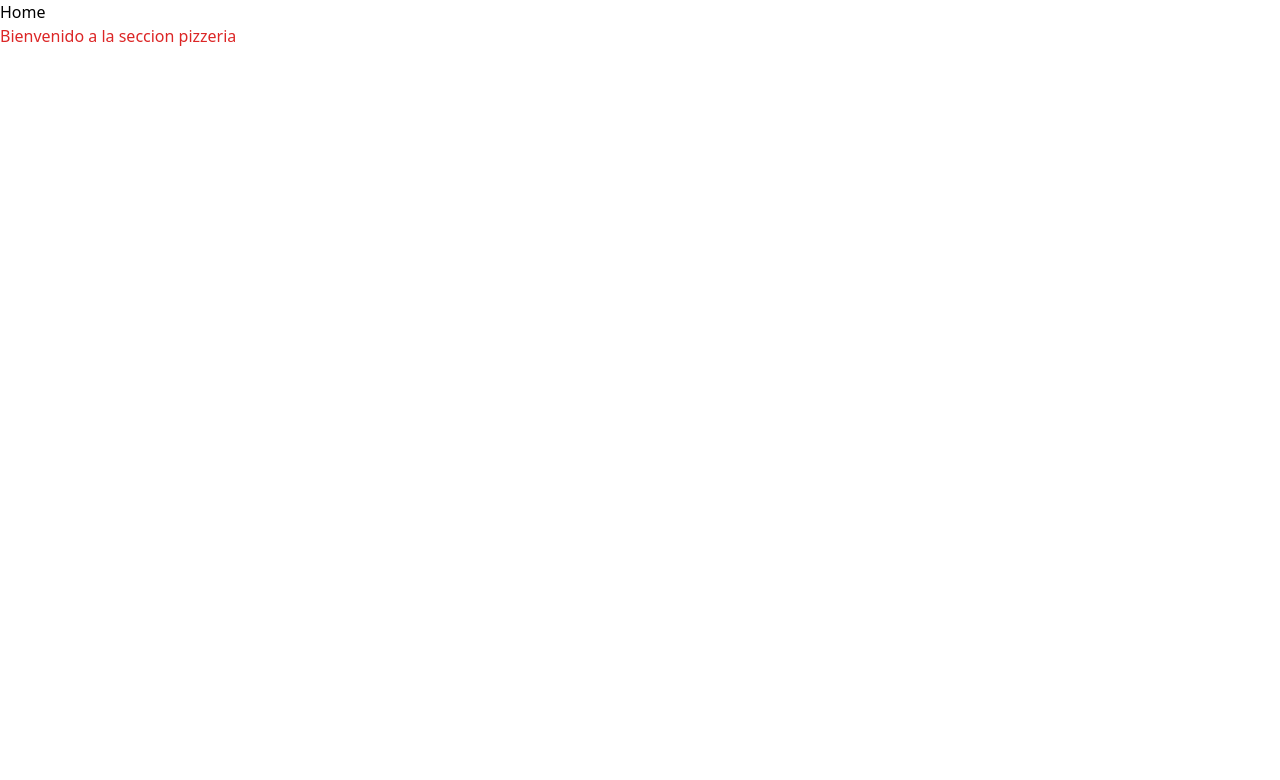
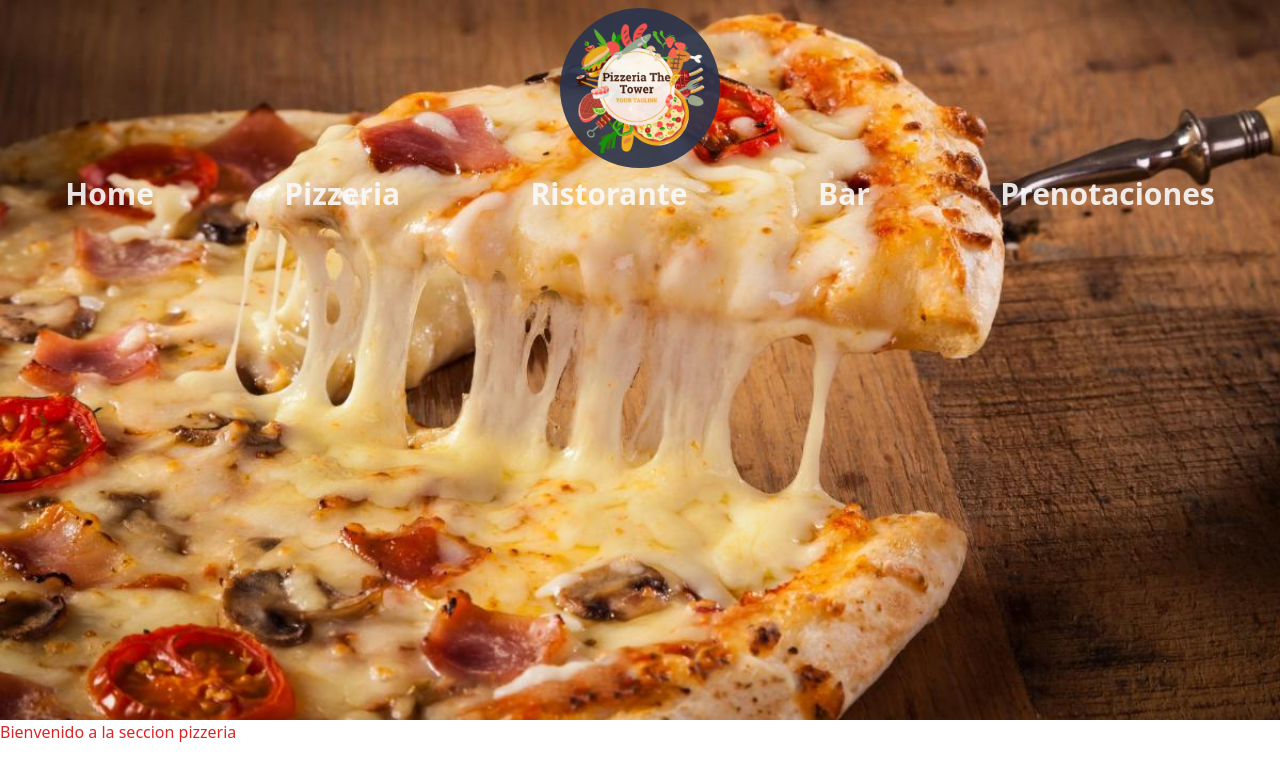
Before and after one commit to francmauric/pizzeria, a Next.js app: page /Pizzeria in a window 1280 px wide. Shown: the top 780 px of the page. Built offline with nearby package versions, Linux system fonts and the light colour scheme.

Commit message:
imagen de header en page/pizzeria

```diff
--- a/pages/Bar.tsx
+++ b/pages/Bar.tsx
@@ -8,7 +8,7 @@ export default function bar () {
         <div>
             <div>
                 <NavBar/>
-                <img src="images/cocktailbar.jpg" alt="" />
+                <img src="images/cocktailbar.jpg" alt="pizza" />
                  {/* <Link href="/">
                  Home
                  </Link> */}
--- a/pages/Pizzeria.tsx
+++ b/pages/Pizzeria.tsx
@@ -1,14 +1,19 @@
 import '@/style/globals.css'
 import Link from "next/link"
+import NavBar from '@/components/NavBar'
 
 export default function pizzeria () {
 
     return(
         <div>
-            <div>
-                 <Link href="/">
-                 Home
-                 </Link>
+            <div className='flex flex-col relative'>
+                <div className="flex  relative z-20 ">
+                    <NavBar />
+
+                </div>
+                <div className="flex object-contain relative overflow-hidden">
+                    <img className="w-full relative z-10 absolute inset-0 object-cover" src="images/pizzaheader.jpeg" alt="tavolo" />
+                </div>
             </div>
             <h1 className="text-red-600">Bienvenido a la seccion pizzeria</h1>
         </div>
```
Also changed, not shown: public/images/pizzaheader.jpeg (added).
